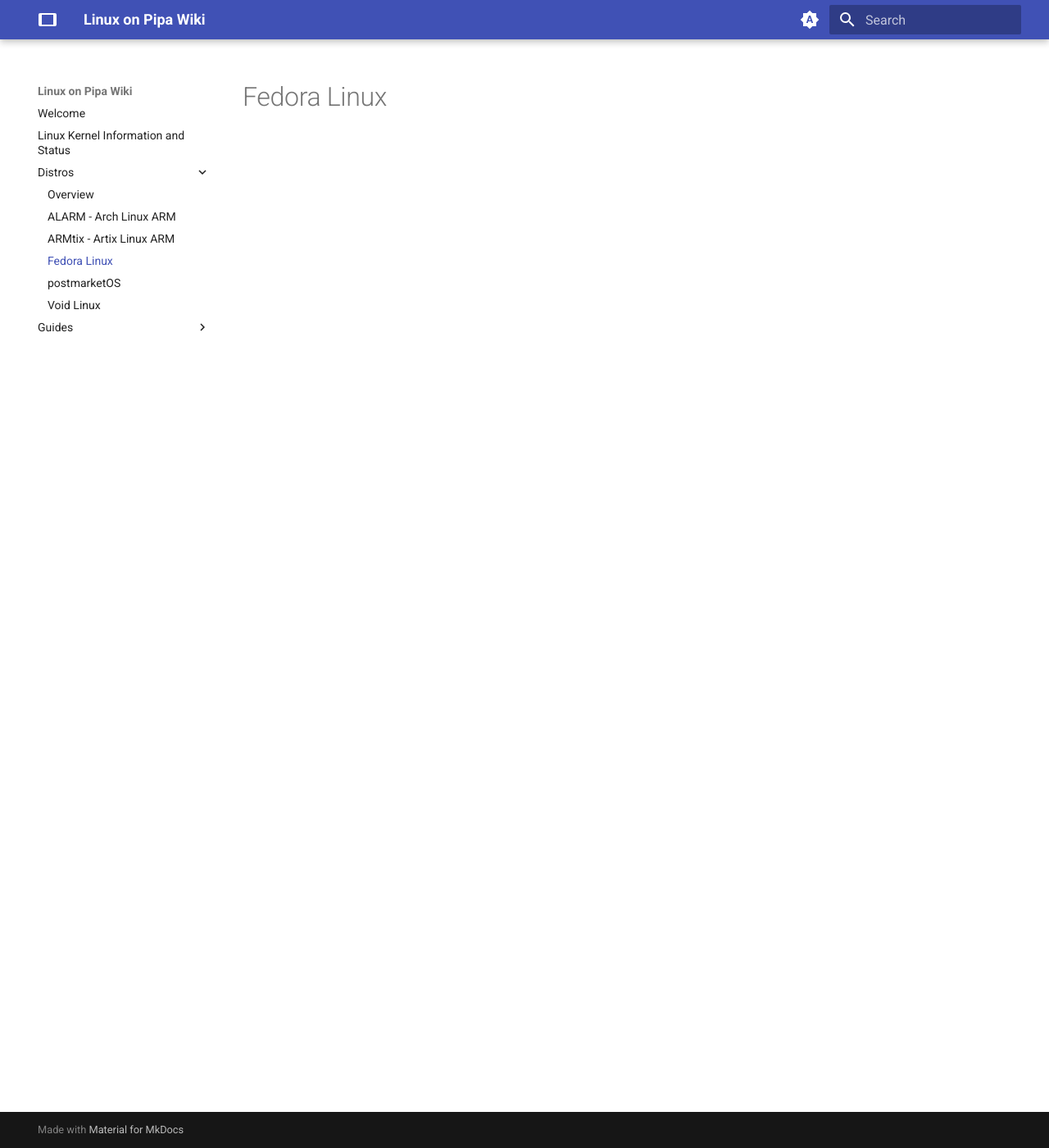
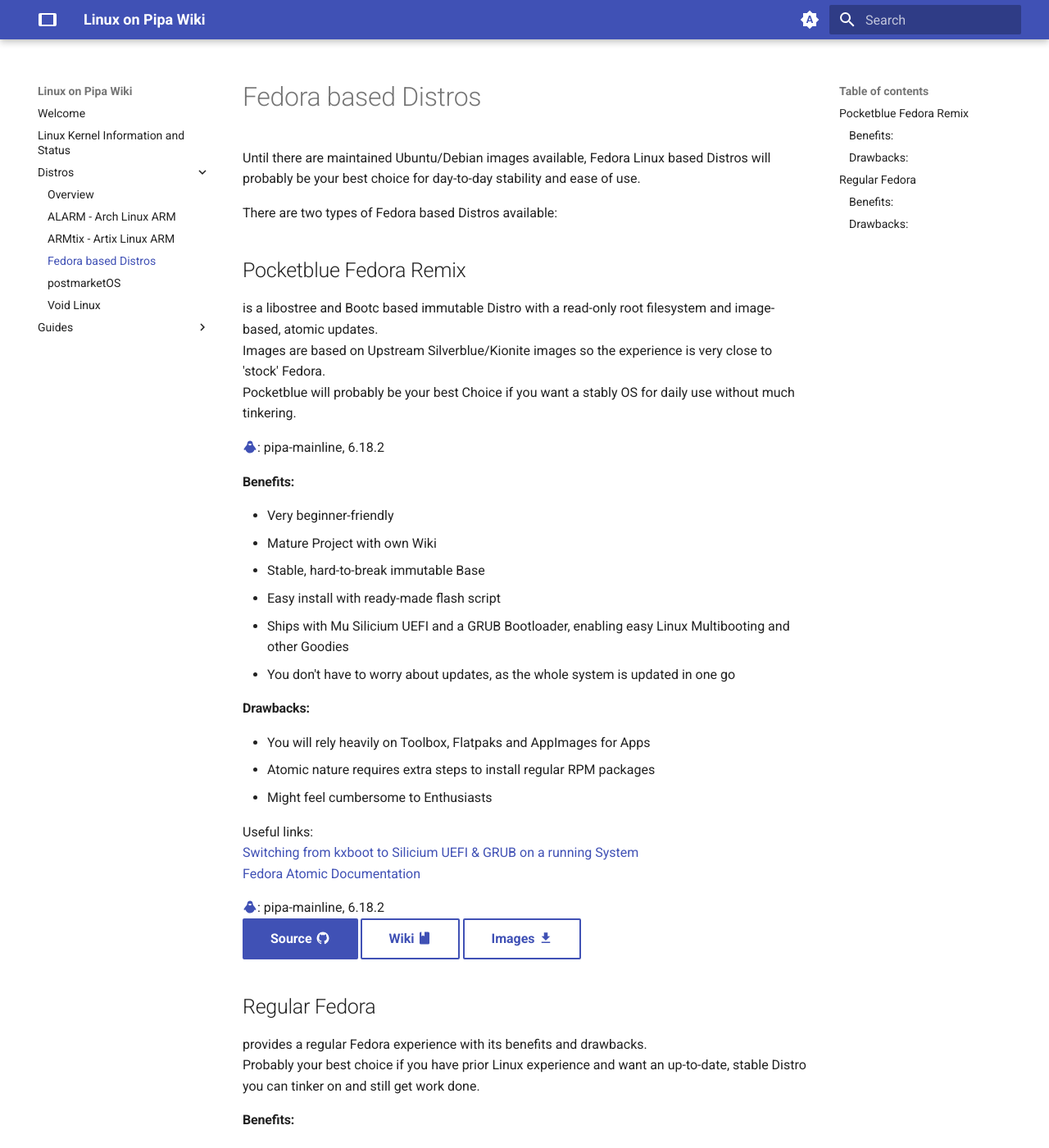
Before and after one commit to AnmiTaliDev/pipa-linux-wiki, an MkDocs documentation site: the page built from docs/distros/fedora.md, in a window 1280 px wide and 1400 px high. Shown: the whole window at 82% size. Built offline with MkDocs 1.6.1 and Material for MkDocs 9.7.7, drawn with Linux system fonts in a browser that asks for light colours; some of the changed text lies outside the part shown.

Commit message:
add fedora infos

```diff
--- a/docs/distros/fedora.md
+++ b/docs/distros/fedora.md
@@ -1 +1,53 @@
-# Fedora Linux
+# Fedora based Distros
+
+Until there are maintained Ubuntu/Debian images available, Fedora Linux based Distros will probably be your best choice for day-to-day stability and ease of use.
+
+There are two types of Fedora based Distros available:
+
+## Pocketblue Fedora Remix
+is a libostree and Bootc based immutable Distro with a read-only root filesystem and image-based, atomic updates.
+Images are based on Upstream Silverblue/Kionite images so the experience is very close to 'stock' Fedora.
+Pocketblue will probably be your best Choice if you want a stably OS for daily use without much tinkering.
+
+
+[:material-linux:](../kernel.md/#pipadb-kernel): pipa-mainline, 6.18.2
+
+#### Benefits:
+- Very beginner-friendly
+- Mature Project with own Wiki
+- Stable, hard-to-break immutable Base
+- Easy install with ready-made flash script
+- Ships with Mu Silicium UEFI and a GRUB Bootloader, enabling easy Linux Multibooting and other Goodies
+- You don't have to worry about updates, as the whole system is updated in one go
+
+#### Drawbacks:
+- You will rely heavily on Toolbox, Flatpaks and AppImages for Apps
+- Atomic nature requires extra steps to install regular RPM packages
+- Might feel cumbersome to Enthusiasts
+
+Useful links:
+[Switching from kxboot to Silicium UEFI & GRUB on a running System](https://github.com/pocketblue/pocketblue/issues/223)
+[Fedora Atomic Documentation](https://docs.fedoraproject.org/en-US/atomic-desktops/getting-started/)
+
+[:material-linux:](../kernel.md/#pipa-mainline-kernel): pipa-mainline, 6.18.2
+[Source :material-github:](https://github.com/pocketblue/pocketblue){ .md-button .md-button--primary } [Wiki :material-book:](https://pocketblue.github.io){ .md-button } [Images :material-download: ](https://github.com/pocketblue/pocketblue/releases/latest){ .md-button }
+
+
+## Regular Fedora
+provides a regular Fedora experience with its benefits and drawbacks.
+Probably your best choice if you have prior Linux experience and want an up-to-date, stable Distro you can tinker on and still get work done.
+
+#### Benefits:
+- Packages directly from the Fedora Repos, everything but pipa-specific packages independent from the distro maintainer
+- You can build your own Images with packages of your choosing
+- I try to ship the newest Kernel on my Builds
+
+#### Drawbacks:
+- Things might break on updates as the maintainer has little control over a running System
+- Might miss default packages (Fonts, etc ...)
+
+[:material-linux:](../kernel.md/#pipadb-kernel): pipaDB, 7.0.8
+[rr1111 Source :material-github:](https://github.com/rr1111/pipa-fedora-builder-43){ .md-button .md-button--primary } [Images :material-download: ](https://github.com/rr1111/pipa-fedora-builder-43/releases/latest){ .md-button }
+
+[:material-linux:](): 6.15.11
+[pipaDB Source :material-github:](https://github.com/PipaDB/fedora-xiaomi-pipa){ .md-button .md-button--primary } [Images :material-download: ](https://github.com/PipaDB/fedora-xiaomi-pipa/releases/latest){ .md-button }
```
Also changed, not shown: docs/distros/1-overview.md (+2 -2 lines), docs/guides/0-overview.md (+32 -23 lines), docs/guides/2-distro-install.md (deleted, +0 -1 lines).
